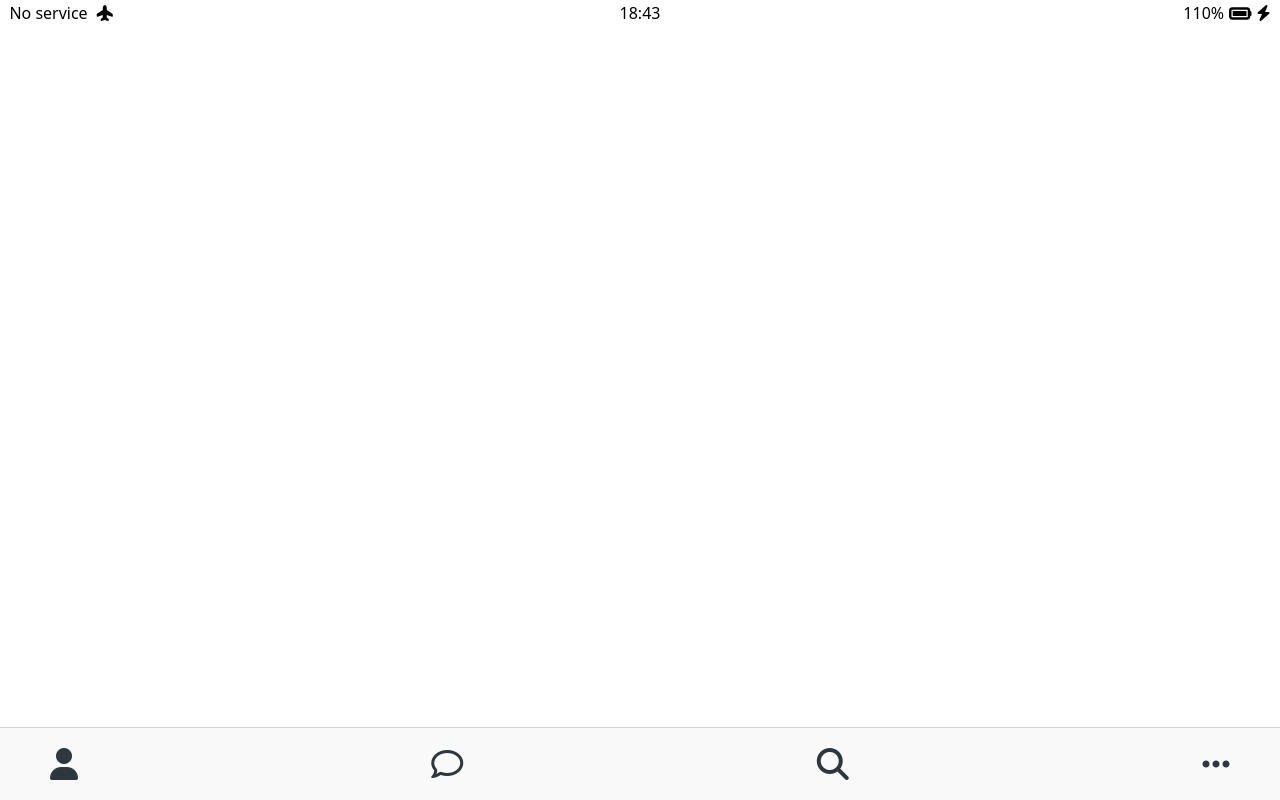
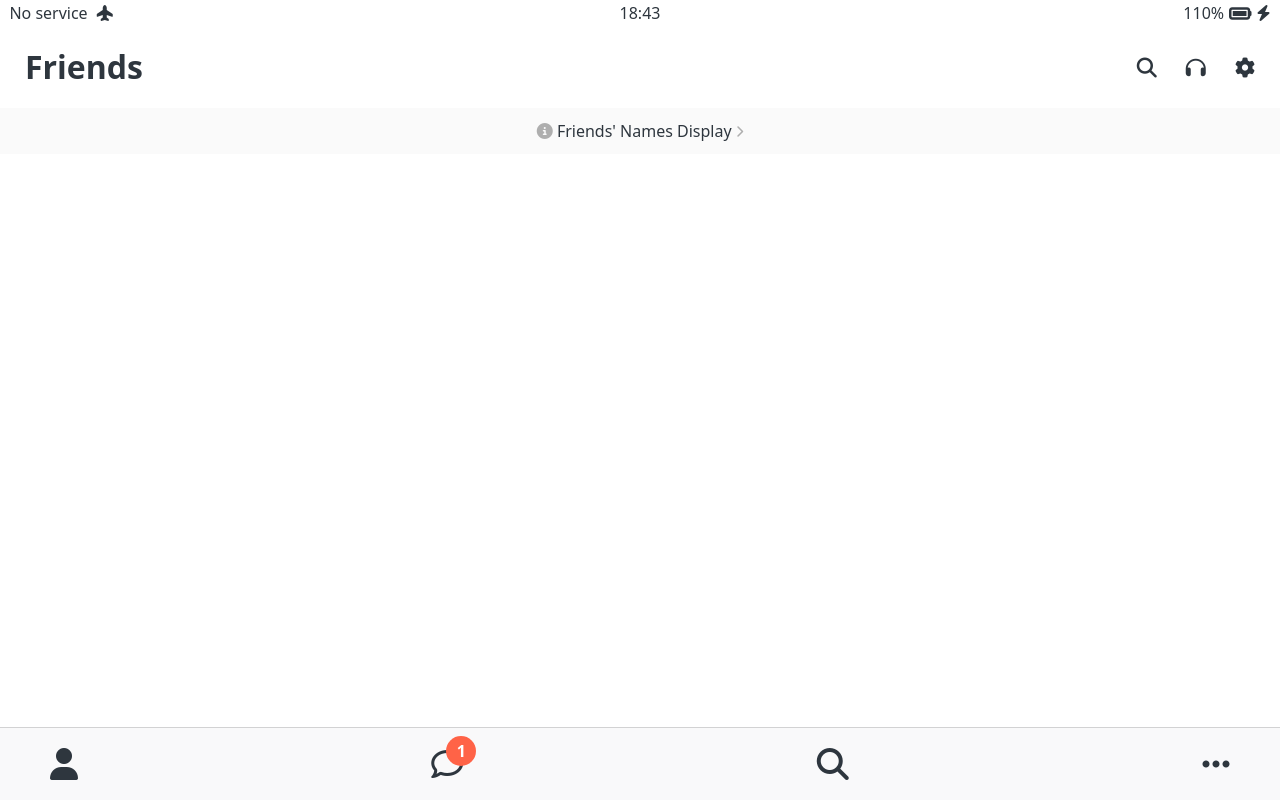
Before and after one commit to 689photo/kokoa-clone-2022, a plain HTML site: page friends.html in a window 1280 px wide. Drawn offline with Linux system fonts and the light colour scheme.

Commit message:
2022/10/9 22:56

```diff
--- a/css/components/nav-bar.css
+++ b/css/components/nav-bar.css
@@ -14,5 +14,21 @@
 }
 
 .nav__link {
+  position: relative;
   color: #2e363e;
 }
+
+.nav__notification {
+  width: 30px;
+  background-color: tomato;
+  height: 30px;
+  display: flex;
+  justify-content: center;
+  align-items: center;
+  border-radius: 15px;
+  color: white;
+  font-weight: 600;
+  position: absolute;
+  left: 15px;
+  bottom: 15px;
+}
--- /dev/null
+++ b/css/components/screen-header.css
@@ -0,0 +1,15 @@
+.screen-header {
+  display: flex;
+  justify-content: space-between;
+  align-items: center;
+  padding: 25px;
+}
+
+.screen-header__title {
+  font-size: 32px;
+  font-weight: 600;
+}
+
+.screen-header__icons span {
+  margin-left: 25px;
+}
--- /dev/null
+++ b/css/screens/friends.css
@@ -0,0 +1,11 @@
+#friends-display-link {
+  text-align: center;
+  display: block;
+  background-color: #fafafa;
+  padding: 15px 0px;
+  font-size: 16px;
+}
+
+#friends-display-link i {
+  color: rgba(0, 0, 0, 0.3);
+}
--- a/css/styles.css
+++ b/css/styles.css
@@ -3,10 +3,13 @@
 /* Components */
 @import "components/status-bar.css";
 @import "components/nav-bar.css";
+@import "components/screen-header.css";
 /* Screens */
 @import "screens/login.css";
+@import "screens/friends.css";
 
 body {
+  color: #2e363e;
   font-family: system-ui, -apple-system, BlinkMacSystemFont, "Segoe UI", Roboto,
     Oxygen, Ubuntu, Cantarell, "Open Sans", "Helvetica Neue", sans-serif;
 }
--- a/friends.html
+++ b/friends.html
@@ -23,27 +23,42 @@
       </div>
     </div>
 
+    <header class="screen-header">
+      <h1 class="screen-header__title">Friends</h1>
+      <div class="screen-header__icons">
+        <span><i class="fa-solid fa-magnifying-glass fa-lg"></i></span>
+        <span><i class="fa-solid fa-headphones fa-lg"></i></span>
+        <span><i class="fa-solid fa-gear fa-lg"></i></span>
+      </div>
+    </header>
+
+    <a id="friends-display-link">
+      <i class="fa-solid fa-circle-info"></i> Friends' Names Display
+      <i class="fa-solid fa-chevron-right fa-xs"></i>
+    </a>
+
     <nav class="nav">
       <ul class="nav__list">
         <li class="nav__btn">
-          <a class="nav__link" href="friends.html"
-            ><i class="fa-solid fa-user fa-2x"></i
-          ></a>
+          <a class="nav__link" href="friends.html">
+            <i class="fa-solid fa-user fa-2x"></i>
+          </a>
         </li>
         <li class="nav__btn">
-          <a class="nav__link" href="#"
-            ><i class="fa-regular fa-comment fa-2x"></i
-          ></a>
+          <a class="nav__link" href="#">
+            <span class="nav__notification">1</span>
+            <i class="fa-regular fa-comment fa-2x"></i>
+          </a>
         </li>
         <li class="nav__btn">
-          <a class="nav__link" href="#"
-            ><i class="fa-solid fa-magnifying-glass fa-2x"></i
-          ></a>
+          <a class="nav__link" href="#">
+            <i class="fa-solid fa-magnifying-glass fa-2x"></i>
+          </a>
         </li>
         <li class="nav__btn">
-          <a class="nav__link" href="#"
-            ><i class="fa-solid fa-ellipsis fa-2x"></i
-          ></a>
+          <a class="nav__link" href="#">
+            <i class="fa-solid fa-ellipsis fa-2x"></i>
+          </a>
         </li>
       </ul>
     </nav>
```
